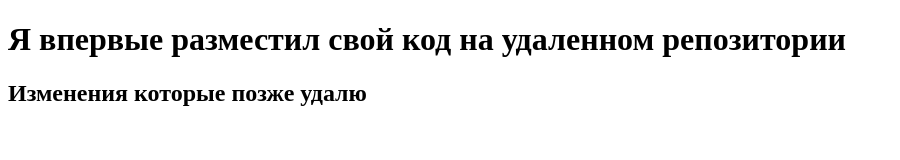
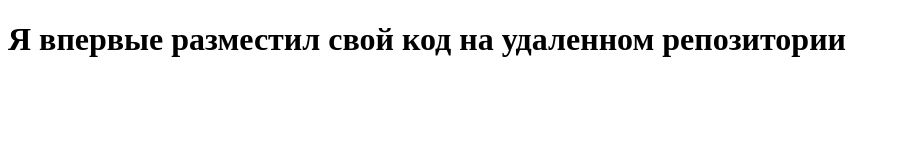
Before and after one commit to mchernokozhev/test_repo, a plain HTML site: page index.html in a window 1280 px wide. Shown: the whole page, without its empty margins (0-900 px from the left). Drawn offline with Linux system fonts and the light colour scheme.

Commit message:
Revert "Ошибочный коммит"
This reverts commit 55fcb7ed8abda698c8d1dfdb41f7e4f3fbc2a7db.

```diff
--- a/index.html
+++ b/index.html
@@ -7,6 +7,5 @@
     </head>
     <body>
         <h1>Я впервые разместил свой код на удаленном репозитории</h1>
-        <h2>Изменения которые позже удалю</h2>
     </body>
     </html>
```
